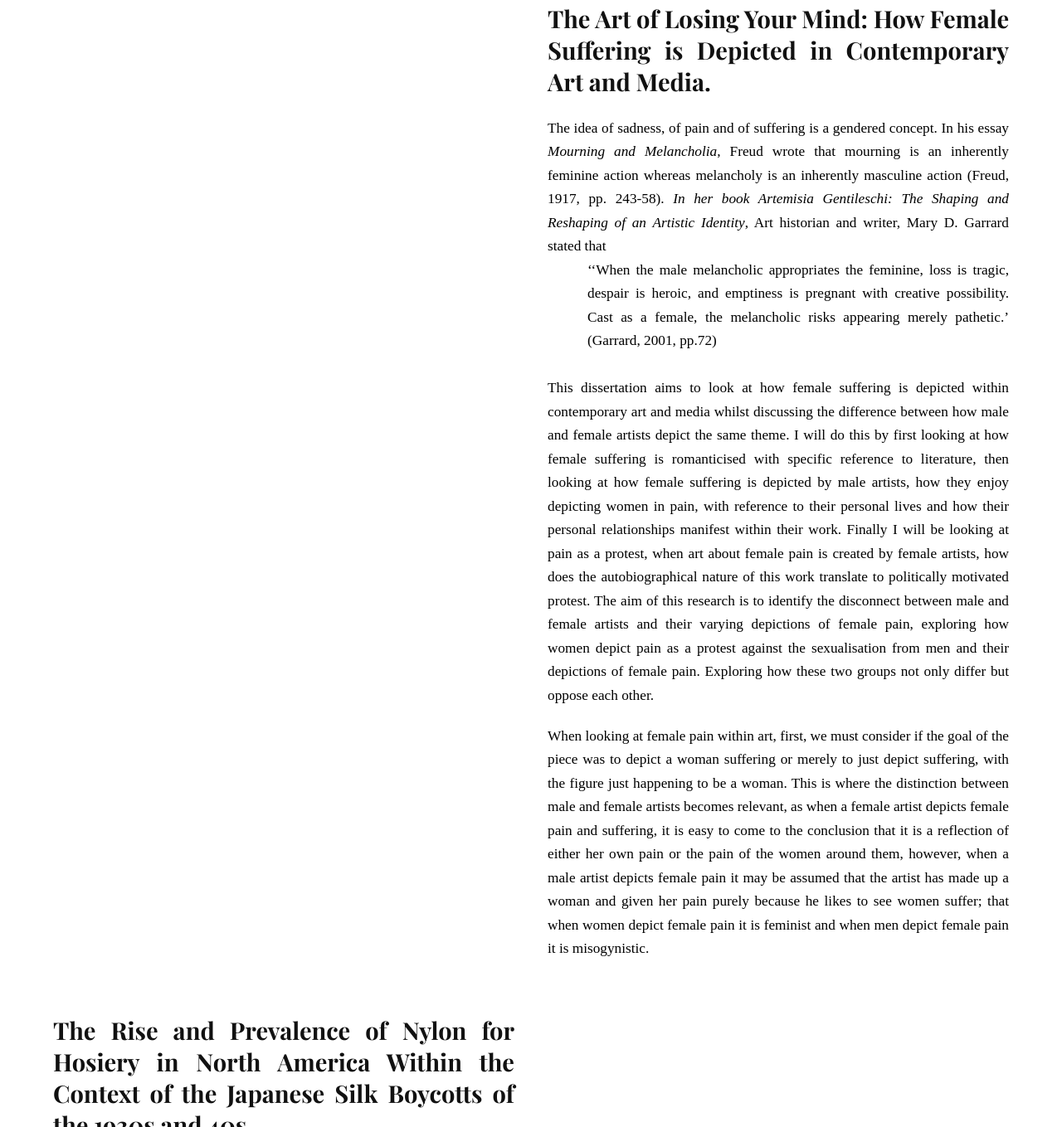
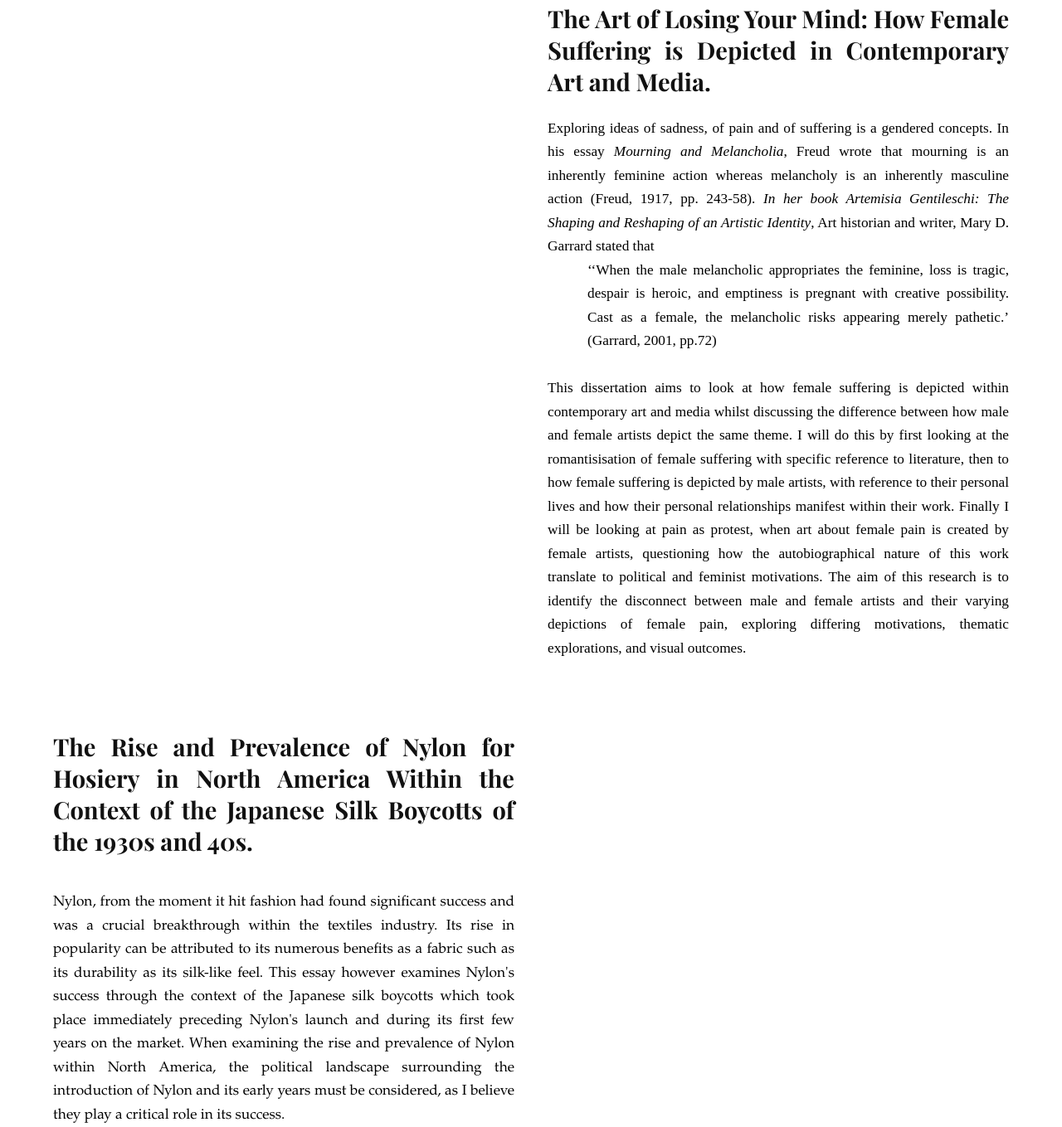
Before and after one commit to luciarice/portfolio, a plain HTML site: page research-projects.html in a window 1280 px wide. Shown: the part 2440-3799 px from the top of the page at 83% size. Drawn offline with nearby package versions, Linux system fonts and the light colour scheme.

Commit message:
Update research-projects.html

```diff
--- a/research-projects.html
+++ b/research-projects.html
@@ -61,7 +61,7 @@
       <div class="col">
         <h2 class="h2 max-none text-justify fade-in">With Reference to the Interpretation of Monet's 'Impression Sunrise', How Does a Focus on Matters of Place and Space Help to Reframe the More Familiarly Asked Historical Questions of "How", "When", and "Why".</h2>
         <div class="essay max-none text-justify fade-in">
-          <p>When analysing art there are a series of questions one must ask to form an understanding of a piece. These questions are "how", "when", and "why". However, this essay argues that the question of "where" not only is of equal importance but can significantly affect how we think about the other vital questions. "where" can be interpreted in a number of ways, such as where was the piece created, where did it exhibit, where does it depict, as well as questions about the artists, where were they from, where did their gain inspiration, where did they live, etc. These questions are imperative to understanding artworks and form the context and base of knowledge from which we can further interpret. Arthur Danto, art critic and philosopher considers this point, 'The possible inyterpretations are constrained by the artist's location in the world, by when and where they lived, by what experiences [they] could have had".</p>
+          <p>When analysing art there are a series of questions one must ask to form an understanding of a piece. These questions are "how", "when", and "why". However, this essay argues that the question of "where" not only is of equal importance but can significantly affect how we think about the other vital questions. "Where" can be interpreted in a number of ways, such as where was the piece created, where did it exhibit, where does it depict, as well as questions about the artists, where were they from, where did their gain inspiration, where did they live, etc. These questions are imperative to understanding artworks and form the context and base of knowledge from which we can further interpret. Arthur Danto, art critic and philosopher considers this point, 'The possible inyterpretations are constrained by the artist's location in the world, by when and where they lived, by what experiences [they] could have had".</p>
         </div>
       </div>
       <div class="col">
@@ -73,11 +73,11 @@
       <div class="col">
         <h2 class="h2 max-none text-justify fade-in">The Art of Losing Your Mind: How Female Suffering is Depicted in Contemporary Art and Media.</h2>
         <div class="essay essay--small max-none text-justify fade-in">
-          <p>The idea of sadness, of pain and of suffering is a gendered concept. In his essay <em>Mourning and Melancholia</em>, Freud wrote that mourning is an inherently feminine action whereas melancholy is an inherently masculine action (Freud, 1917, pp. 243-58). <em>In her book Artemisia Gentileschi: The Shaping and Reshaping of an Artistic Identity</em>, Art historian and writer, Mary D. Garrard stated that</p>
+          <p>Exploring ideas of sadness, of pain and of suffering is a gendered concepts. In his essay <em>Mourning and Melancholia</em>, Freud wrote that mourning is an inherently feminine action whereas melancholy is an inherently masculine action (Freud, 1917, pp. 243-58). <em>In her book Artemisia Gentileschi: The Shaping and Reshaping of an Artistic Identity</em>, Art historian and writer, Mary D. Garrard stated that</p>
           <p class="indent">‘‘When the male melancholic appropriates the feminine, loss is tragic, despair is heroic, and emptiness is pregnant with creative possibility. Cast as a female, the melancholic risks appearing merely pathetic.’ (Garrard, 2001, pp.72)</p>
           <p><b style="font-weight:normal;" id="docs-internal-guid-59b443d0-7fff-9f88-be41-fc3c74df1764"><br></b></p>
-          <p class="gap-after">This dissertation aims to look at how female suffering is depicted within contemporary art and media whilst discussing the difference between how male and female artists depict the same theme. I will do this by first looking at how female suffering is romanticised with specific reference to literature, then looking at how female suffering is depicted by male artists, how they enjoy depicting women in pain, with reference to their personal lives and how their personal relationships manifest within their work. Finally I will be looking at pain as a protest, when art about female pain is created by female artists, how does the autobiographical nature of this work translate to politically motivated protest. The aim of this research is to identify the disconnect between male and female artists and their varying depictions of female pain, exploring how women depict pain as a protest against the sexualisation from men and their depictions of female pain. Exploring how these two groups not only differ but oppose each other.</p>
-          <p>When looking at female pain within art, first, we must consider if the goal of the piece was to depict a woman suffering or merely to just depict suffering, with the figure just happening to be a woman. This is where the distinction between male and female artists becomes relevant, as when a female artist depicts female pain and suffering, it is easy to come to the conclusion that it is a reflection of either her own pain or the pain of the women around them, however, when a male artist depicts female pain it may be assumed that the artist has made up a woman and given her pain purely because he likes to see women suffer; that when women depict female pain it is feminist and when men depict female pain it is misogynistic.</p>
+          <p class="gap-after">This dissertation aims to look at how female suffering is depicted within contemporary art and media whilst discussing the difference between how male and female artists depict the same theme. I will do this by first looking at the romantisisation of female suffering with specific reference to literature, then to how female suffering is depicted by male artists, with reference to their personal lives and how their personal relationships manifest within their work. Finally I will be looking at pain as protest, when art about female pain is created by female artists, questioning how the autobiographical nature of this work translate to political and feminist motivations. The aim of this research is to identify the disconnect between male and female artists and their varying depictions of female pain, exploring differing motivations, thematic explorations, and visual outcomes. </p>
+          <p></p>
         </div>
       </div>
     </section>
```
